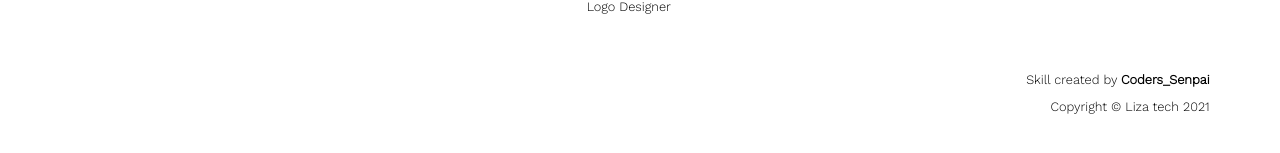
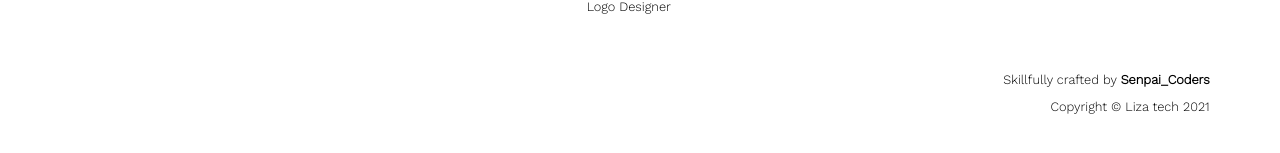
Before and after one commit to Senpai-Coders/Lisa-Webdevelopment-, a React (Create React App) app: page / in a window 1280 px wide. Shown: the part 263-416 px from the top of the page. Built offline with nearby package versions, Linux system fonts and the light colour scheme.

Commit message:
modify Coder_Sepai to Senpai_Coders

```diff
--- a/src/components/Global_Component/Footer/Footer.js
+++ b/src/components/Global_Component/Footer/Footer.js
@@ -50,7 +50,7 @@ const Footer =()=>{
 				</tbody>
 			</table>
 			<div className = "footer-credentials">
-				<p> Skill created by <strong> Coders_Senpai </strong> </p>
+				<p> Skillfully crafted by <strong> Senpai_Coders</strong> </p>
 				<p> Copyright © Liza tech 2021</p>
 			</div>
 
```
